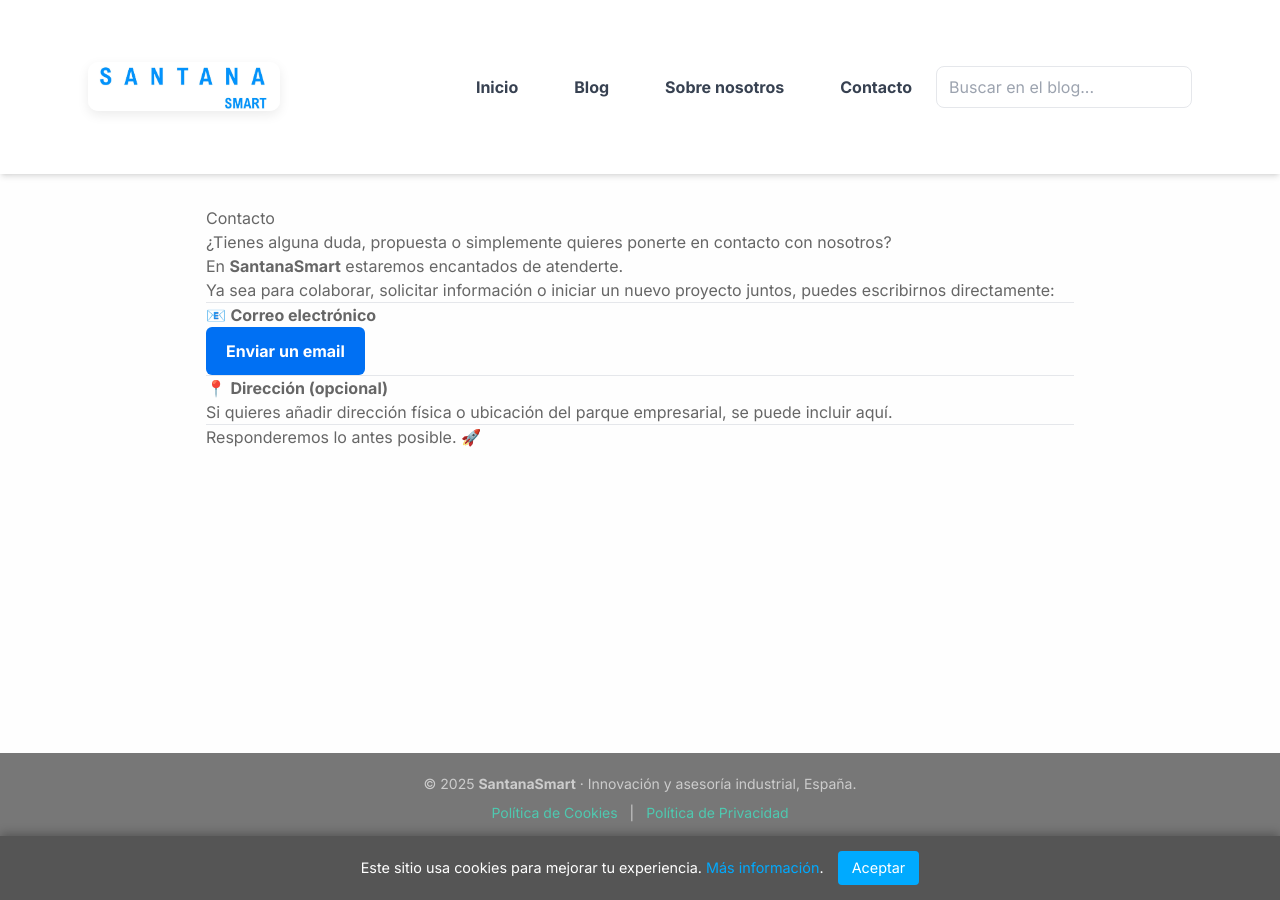
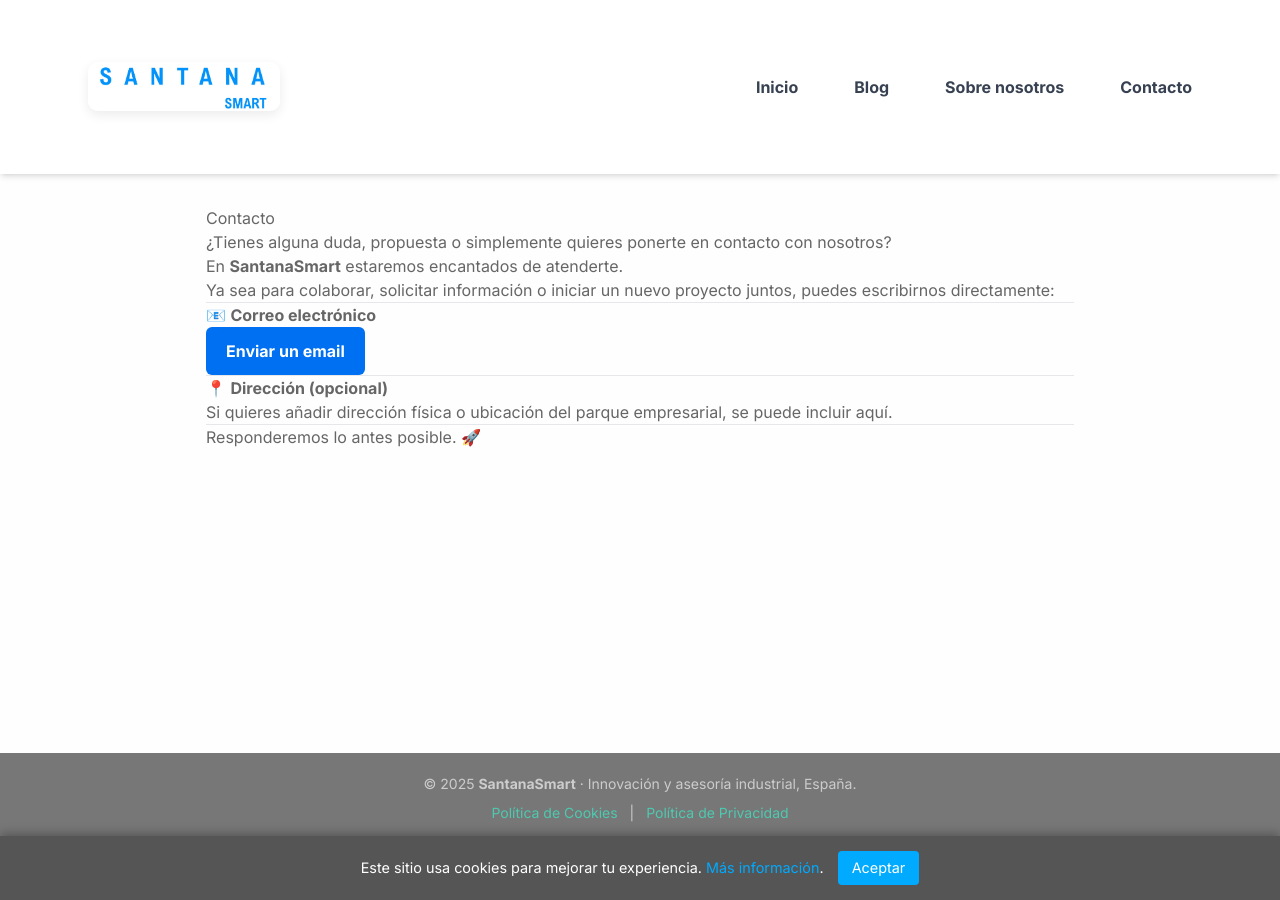
Before and after one commit to santanasmart/santanasmart.github.io, a Jekyll site: the page built from contact.md, in a window 1280 px wide. Built offline with Jekyll 4.4.1, drawn with Linux system fonts in a browser that asks for light colours; nearby versions of some CDN libraries; comment, search, counter and statistics services are not loaded.

Commit message:
Update default.html

```diff
--- a/_layouts/default.html
+++ b/_layouts/default.html
@@ -62,16 +62,18 @@
     <div class="hidden md:flex items-center space-x-6">
       <ul class="flex space-x-8 font-semibold text-gray-700 items-center">
         <li><a href="{{ '/' | relative_url }}" class="hover:text-blue-600 transition-colors" {% if page.url == '/' %}aria-current="page"{% endif %}>Inicio</a></li>
-        <li><a href="{{ '/blog/' | relative_url }}" class="hover:text-blue-600 transition-colors" {% if page.url contains '/blog' or page.collection == 'posts' %}aria-current="page"{% endif %}>Blog</a></li>
+        <li><a href="{{ '/blog/' | relative_url }}" class="hover:text-blue-600 transition-colors" {% if page.url == '/blog/' %}aria-current="page"{% endif %}>Blog</a></li>
         <li><a href="{{ '/about/' | relative_url }}" class="hover:text-blue-600 transition-colors" {% if page.url == '/about/' %}aria-current="page"{% endif %}>Sobre nosotros</a></li>
         <li><a href="{{ '/contacto/' | relative_url }}" class="hover:text-blue-600 transition-colors" {% if page.url == '/contacto/' %}aria-current="page"{% endif %}>Contacto</a></li>
       </ul>
 
-      <!-- Búsqueda escritorio / tablet -->
+      <!-- Búsqueda escritorio / tablet solo en /blog/ -->
+      {% if page.url == '/blog/' %}
       <div class="relative ml-6">
         <input id="search-input" class="w-64 px-3 py-2 border rounded-lg focus:outline-none focus:ring-2 focus:ring-blue-500" type="text" placeholder="Buscar en el blog...">
         <ul id="search-results" class="absolute bg-white border rounded-lg mt-1 shadow-lg w-64 max-h-72 overflow-auto z-50 hidden"></ul>
       </div>
+      {% endif %}
     </div>
 
     <!-- Botón menú móvil -->
@@ -93,11 +95,13 @@
       <li><a href="{{ '/contacto/' | relative_url }}" class="block hover:text-blue-600">Contacto</a></li>
     </ul>
 
-    <!-- Búsqueda móvil -->
+    <!-- Búsqueda móvil solo en /blog/ -->
+    {% if page.url == '/blog/' %}
     <div class="mt-4 relative">
       <input id="search-input-mobile" class="w-full px-3 py-2 border rounded-lg focus:outline-none focus:ring-2 focus:ring-blue-500" type="text" placeholder="Buscar en el blog...">
       <ul id="search-results-mobile" class="absolute bg-white border rounded-lg mt-1 shadow-lg w-full max-h-72 overflow-auto z-50 hidden"></ul>
     </div>
+    {% endif %}
   </div>
 
   <!-- Scripts -->
@@ -144,6 +147,7 @@
     });
   </script>
 </header>
+
 
 
 
```
Also changed, not shown: other parts of _layouts/default.html (+0 -1 lines).
